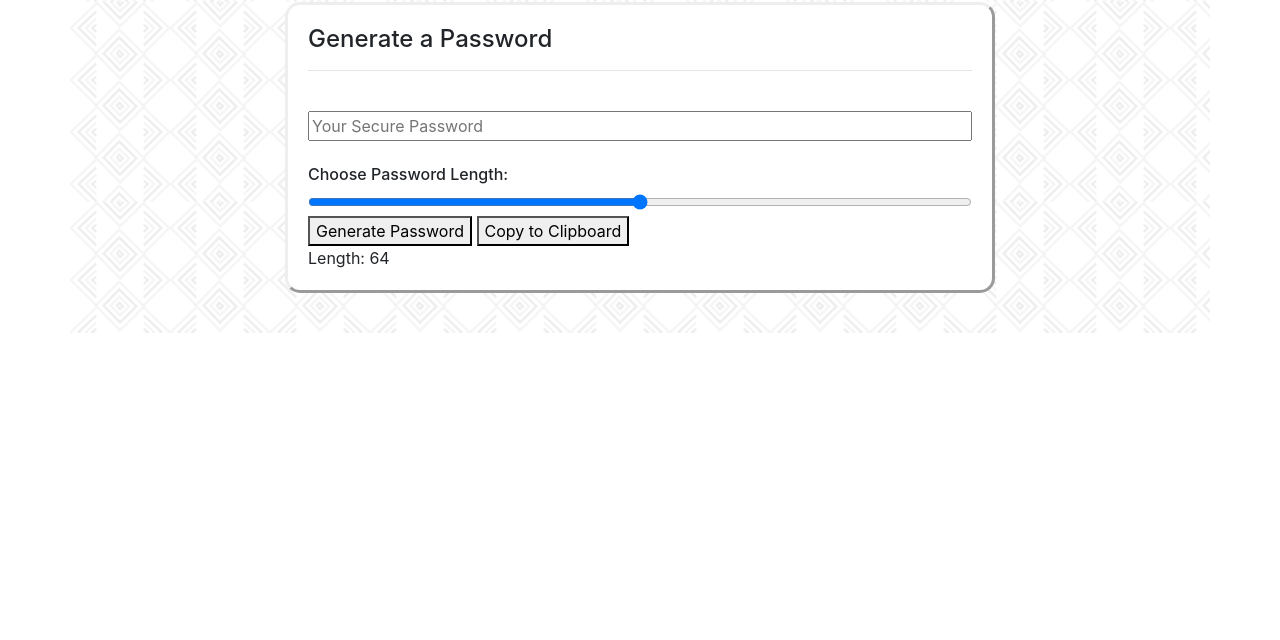
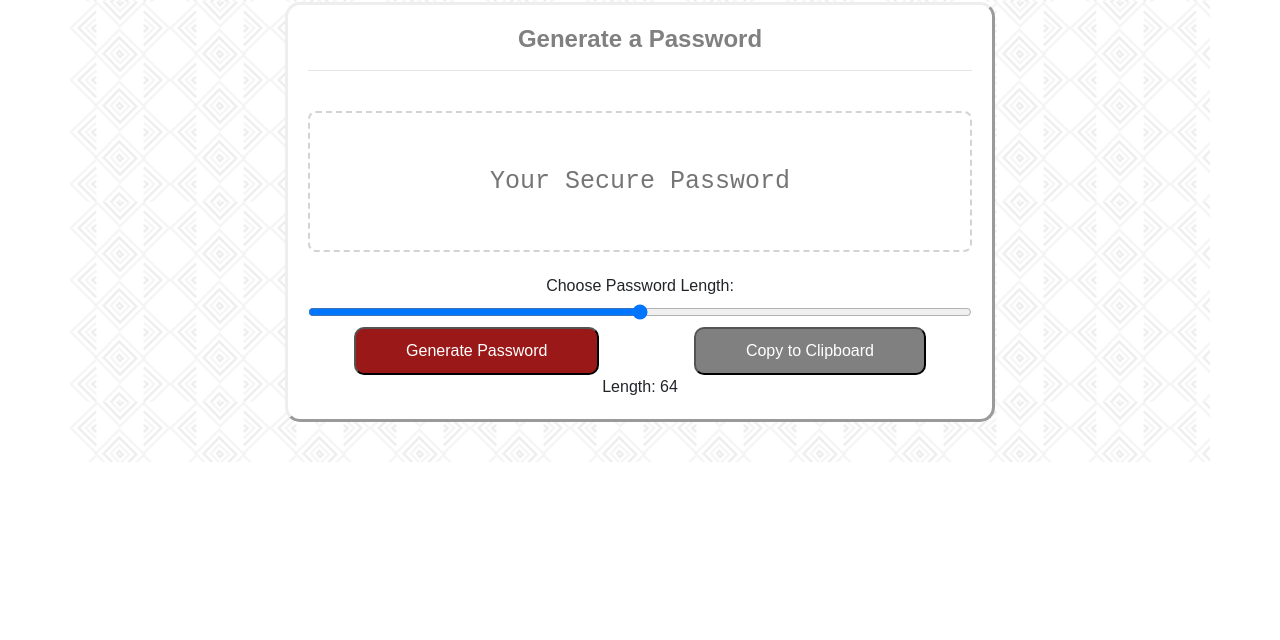
Before and after one commit to somreth916/pw_gen, a plain HTML site: page index.html in a window 1280 px wide. Shown: the part 160-800 px from the top of the page. Drawn offline with nearby package versions, Linux system fonts and the light colour scheme.

Commit message:
updated button styles

```diff
--- a/styles.css
+++ b/styles.css
@@ -1,3 +1,11 @@
+body {
+    font-family: Arial, Helvetica, sans-serif;
+    margin: 0;
+    padding: 0;
+    box-sizing: border-box;
+    text-align: center;
+  }
+
 .content {
     margin-top: 10px;
     margin-bottom: 10px;
@@ -21,10 +29,43 @@ h1 {
     text-align: center;
 }
 
+h4 {
+    color: gray;
+    font-weight: bold;
+}
+
 #display {
     width: 100%;
+    background-color: #ffffff;
+    padding: 50px;
+    border-style: dashed;
+    border-color: lightgrey;
+    border-radius: 8px;
+    text-align: center;
+    font-family: monospace;
+    font-size: 25px;
 }
 
 #slider {
     width: 100%
 }
+
+#length {
+    display: inline-block;
+    width: 100px;
+}
+
+#button1 {
+    background-color: #9b1818;
+    color: #ffffff;
+    padding: 10px 50px;
+    border-radius: 10px;
+    margin-right: 90px;
+}
+
+#button2 {
+    background-color: grey;
+    color: #ffffff;
+    padding: 10px 50px;
+    border-radius: 10px;
+}
```
